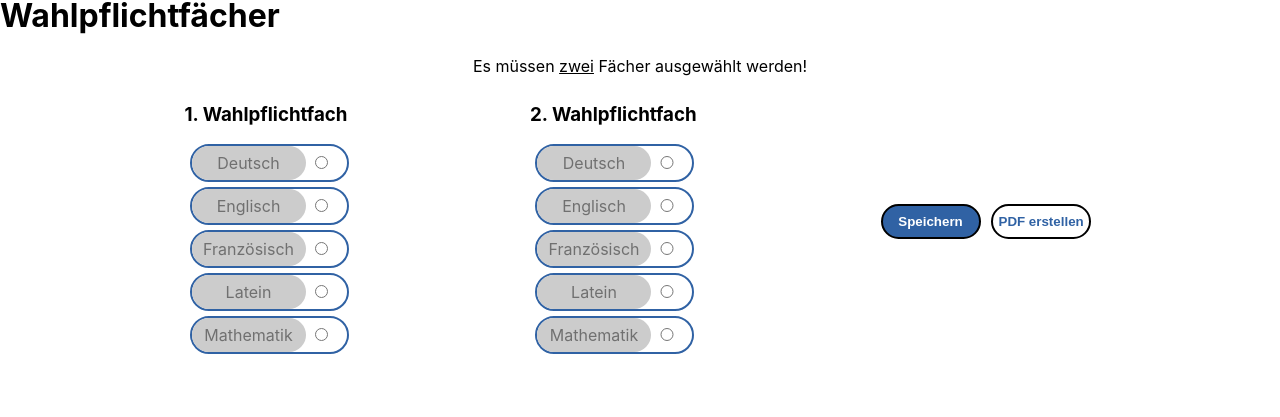
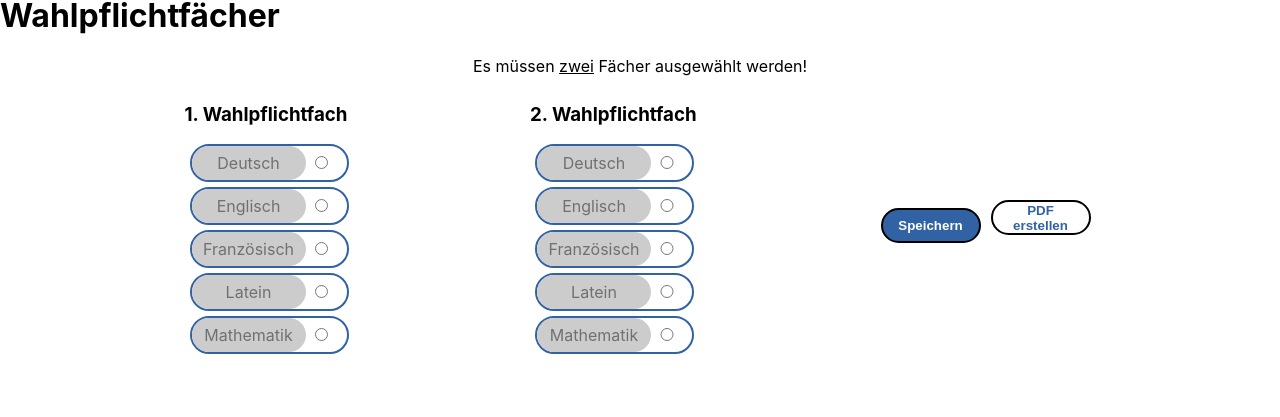
Before and after one commit to Doubrixel/digitalisierung-at-school, a React (Create React App) app in the folder frontend/: page /wahlpflicht in a window 1280 px wide. Shown: the part 169-586 px from the top of the page. Built offline with nearby package versions, Linux system fonts and the light colour scheme.

Commit message:
Cleanup; fixed issues with ForminputElementRadioButton

```diff
--- a/frontend/src/pages/WahlpflichtEntryPage.css
+++ b/frontend/src/pages/WahlpflichtEntryPage.css
@@ -7,7 +7,7 @@
 }*/
 
 @media screen and (min-width: 550px){
-    #flexContainer{
+    #Wahlpflichtfach1{
         margin: 0 auto;
         display: flex;
         align-items: center;
@@ -40,7 +40,3 @@
 #hinweis{
     text-align: center;
 }
-
-#buttonRow{
-    /*margin:auto;*/
-}
--- a/frontend/src/pages/WahlpflichtEntryPage.tsx
+++ b/frontend/src/pages/WahlpflichtEntryPage.tsx
@@ -3,9 +3,9 @@
  */
 
 import React from 'react';
-import RadioButtonFormInputFifthExamComponent from '../components/FormInput/forminputElementRadioButton';
+import ForminputElementRadioButton from '../components/FormInput/ForminputElementRadioButton';
 import './WahlpflichtEntryPage.css';
-import SubmitButtonFormInputFifthExamComponent from '../components/FormInput/forminputElementSubmitButton';
+import ForminputElementSubmitButton from '../components/FormInput/ForminputElementSubmitButton';
 
 const maxLabelWidth = '300px';
 const minLabelWidth = '100px';
@@ -25,33 +25,34 @@ function WahlpflichtEntryPage() {
                 &nbsp;Fächer ausgewählt werden!
       </div>
 
-      <div id="flexContainer">
-        <form action="WahlpflichtEntryPage.tsx" id="Wahlpflichtfach1">
+      <form action="WahlpflichtEntryPage.tsx" id="Wahlpflichtfach1">
+
+        <div>
           <h3>1. Wahlpflichtfach</h3>
-          <RadioButtonFormInputFifthExamComponent labelText="Deutsch" name="Wahlpflichtfach1" maxLabelWidth={maxLabelWidth} minLabelWidth={minLabelWidth} />
-          <RadioButtonFormInputFifthExamComponent labelText="Englisch" name="Wahlpflichtfach1" maxLabelWidth={maxLabelWidth} minLabelWidth={minLabelWidth} />
-          <RadioButtonFormInputFifthExamComponent labelText="Französisch" name="Wahlpflichtfach1" maxLabelWidth={maxLabelWidth} minLabelWidth={minLabelWidth} />
-          <RadioButtonFormInputFifthExamComponent labelText="Latein" name="Wahlpflichtfach1" maxLabelWidth={maxLabelWidth} minLabelWidth={minLabelWidth} />
-          <RadioButtonFormInputFifthExamComponent labelText="Mathematik" name="Wahlpflichtfach1" maxLabelWidth={maxLabelWidth} minLabelWidth={minLabelWidth} />
-        </form>
+          <ForminputElementRadioButton labelText="Deutsch" name="Wahlpflichtfach1" maxLabelWidth={maxLabelWidth} minLabelWidth={minLabelWidth} />
+          <ForminputElementRadioButton labelText="Englisch" name="Wahlpflichtfach1" maxLabelWidth={maxLabelWidth} minLabelWidth={minLabelWidth} />
+          <ForminputElementRadioButton labelText="Französisch" name="Wahlpflichtfach1" maxLabelWidth={maxLabelWidth} minLabelWidth={minLabelWidth} />
+          <ForminputElementRadioButton labelText="Latein" name="Wahlpflichtfach1" maxLabelWidth={maxLabelWidth} minLabelWidth={minLabelWidth} />
+          <ForminputElementRadioButton labelText="Mathematik" name="Wahlpflichtfach1" maxLabelWidth={maxLabelWidth} minLabelWidth={minLabelWidth} />
+        </div>
 
-        <form action="WahlpflichtEntryPage.tsx" id="Wahlpflichtfach2">
+        <div>
           <h3>2. Wahlpflichtfach</h3>
-          <RadioButtonFormInputFifthExamComponent labelText="Deutsch" name="Wahlpflichtfach2" maxLabelWidth={maxLabelWidth} minLabelWidth={minLabelWidth} />
-          <RadioButtonFormInputFifthExamComponent labelText="Englisch" name="Wahlpflichtfach2" maxLabelWidth={maxLabelWidth} minLabelWidth={minLabelWidth} />
-          <RadioButtonFormInputFifthExamComponent labelText="Französisch" name="Wahlpflichtfach2" maxLabelWidth={maxLabelWidth} minLabelWidth={minLabelWidth} />
-          <RadioButtonFormInputFifthExamComponent labelText="Latein" name="Wahlpflichtfach2" maxLabelWidth={maxLabelWidth} minLabelWidth={minLabelWidth} />
-          <RadioButtonFormInputFifthExamComponent labelText="Mathematik" name="Wahlpflichtfach2" maxLabelWidth={maxLabelWidth} minLabelWidth={minLabelWidth} />
-        </form>
+          <ForminputElementRadioButton labelText="Deutsch" name="Wahlpflichtfach2" maxLabelWidth={maxLabelWidth} minLabelWidth={minLabelWidth} />
+          <ForminputElementRadioButton labelText="Englisch" name="Wahlpflichtfach2" maxLabelWidth={maxLabelWidth} minLabelWidth={minLabelWidth} />
+          <ForminputElementRadioButton labelText="Französisch" name="Wahlpflichtfach2" maxLabelWidth={maxLabelWidth} minLabelWidth={minLabelWidth} />
+          <ForminputElementRadioButton labelText="Latein" name="Wahlpflichtfach2" maxLabelWidth={maxLabelWidth} minLabelWidth={minLabelWidth} />
+          <ForminputElementRadioButton labelText="Mathematik" name="Wahlpflichtfach2" maxLabelWidth={maxLabelWidth} minLabelWidth={minLabelWidth} />
+        </div>
 
         <div id="buttonRow">
           <span id="submitButton">
-            <SubmitButtonFormInputFifthExamComponent onClickMethod={submitWahlpflichtWahl} />
+            <ForminputElementSubmitButton onClickMethod={submitWahlpflichtWahl} />
           </span>
-          <input type="submit" value="PDF erstellen" id="pdfButton" />
+          <button type="button" id="pdfButton">PDF erstellen </button>
         </div>
+      </form>
 
-      </div>
     </>
 
   );
```
